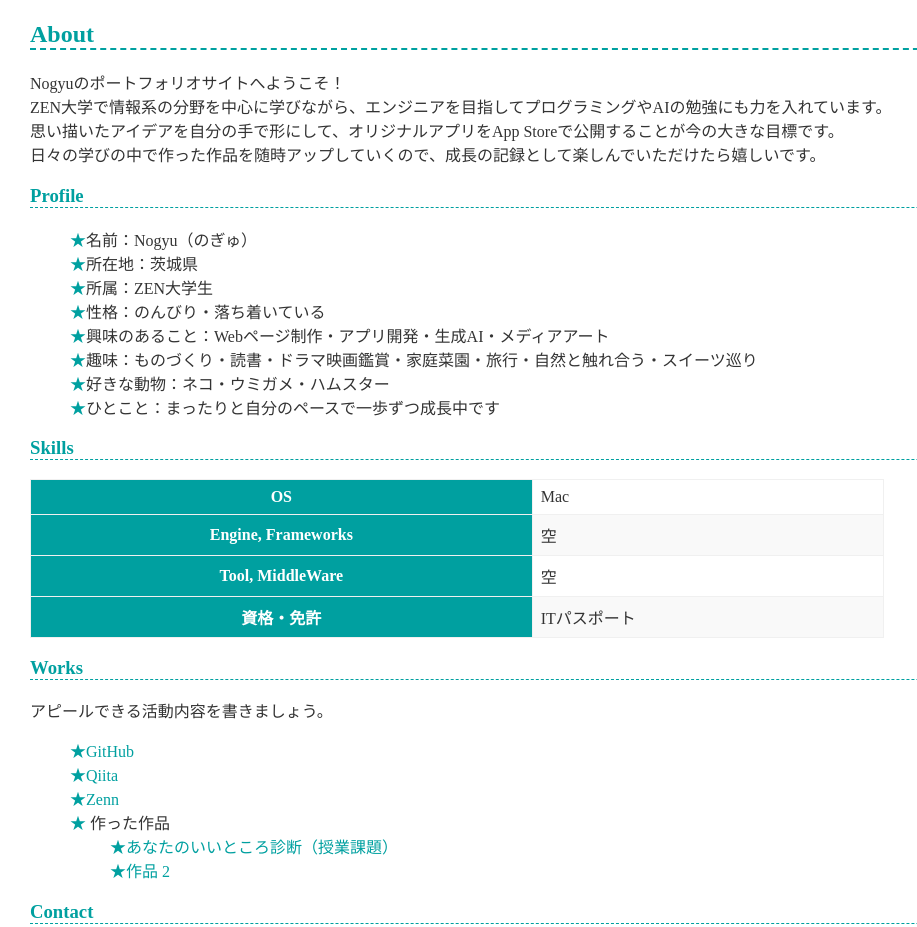
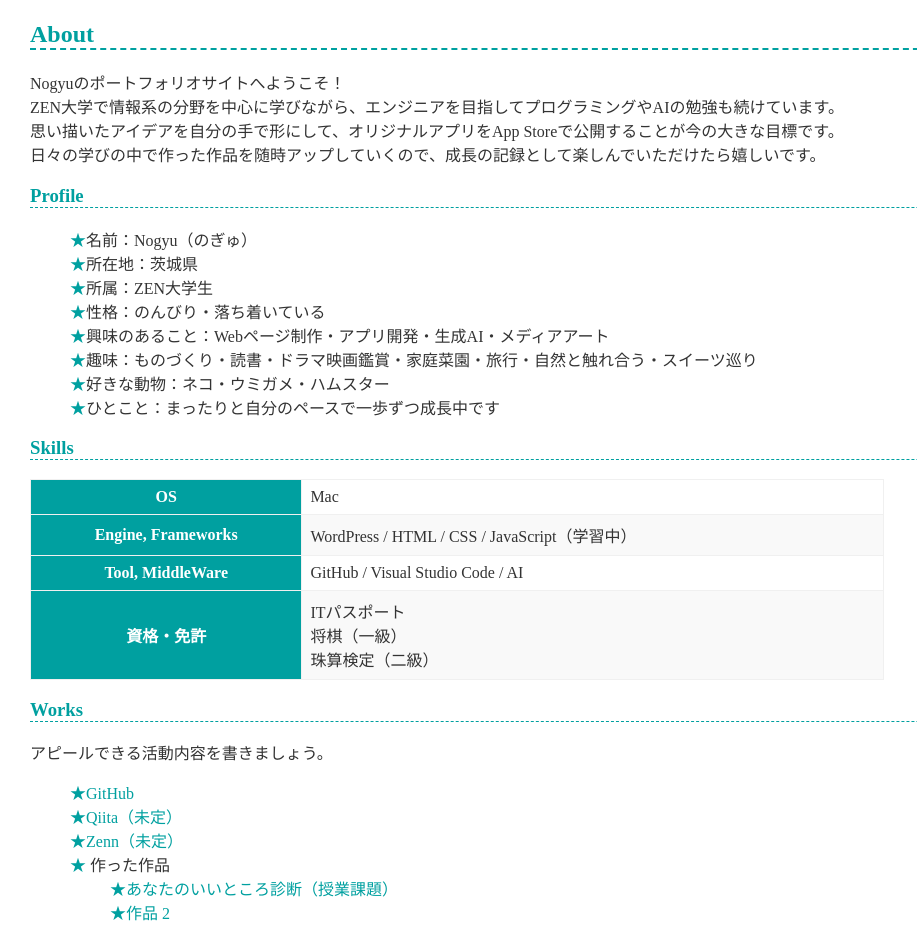
Before and after one commit to nogyu-dev/nogyu-dev.github.io, a plain HTML site: page index.html in a window 1280 px wide. Shown: the part 358-1285 px from the top of the page, without its empty margins (0-917 px from the left). Drawn offline with Linux system fonts and the light colour scheme.

Commit message:
Revise portfolio content and skill listings
Updated various sections to reflect current skills and projects.

```diff
--- a/index.html
+++ b/index.html
@@ -14,7 +14,7 @@
     <h2>About</h2>
     <p>
       Nogyuのポートフォリオサイトへようこそ！<br>
-      ZEN大学で情報系の分野を中心に学びながら、エンジニアを目指してプログラミングやAIの勉強にも力を入れています。<br>
+      ZEN大学で情報系の分野を中心に学びながら、エンジニアを目指してプログラミングやAIの勉強も続けています。<br>
       思い描いたアイデアを自分の手で形にして、オリジナルアプリをApp Storeで公開することが今の大きな目標です。<br>
       日々の学びの中で作った作品を随時アップしていくので、成長の記録として楽しんでいただけたら嬉しいです。
     </p>
@@ -38,15 +38,15 @@
       </tr>
       <tr>
         <th>Engine, Frameworks</th>
-        <td>空</td>
+        <td>WordPress / HTML / CSS / JavaScript（学習中）</td>
       </tr>
       <tr>
         <th>Tool, MiddleWare</th>
-        <td>空</td>
+        <td>GitHub / Visual Studio Code / AI</td>
       </tr>
       <tr>
         <th>資格・免許</th>
-        <td>ITパスポート</td>
+        <td>ITパスポート<br>将棋（一級）<br>珠算検定（二級）</td>
       </tr>
     </table>
 
@@ -54,8 +54,8 @@
     <p>アピールできる活動内容を書きましょう。</p>
     <ul>
       <li><a href="https://github.com/nogyu-dev">GitHub</a></li>
-      <li><a href="https://qiita.com/">Qiita</a></li>
-      <li><a href="https://zenn.dev/">Zenn</a></li>
+      <li><a href="https://qiita.com/">Qiita（未定）</a></li>
+      <li><a href="https://zenn.dev/">Zenn（未定）</a></li>
       <li>
         作った作品
         <ul>
```
